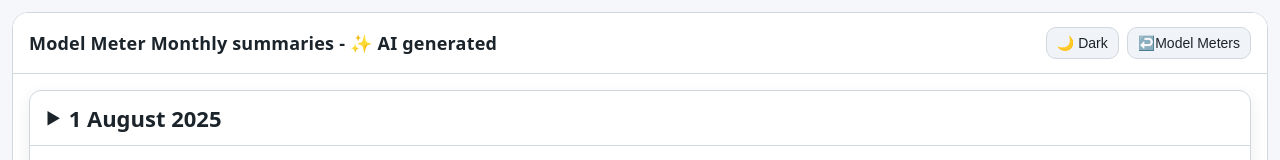
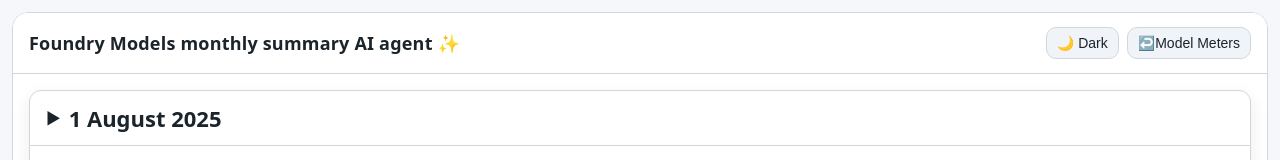
Before and after one commit to guygregory/modelmeters.com, a plain HTML site: page monthly/index.html in a window 1280 px wide. Shown: the top 160 px of the page. Drawn offline with nearby package versions, Linux system fonts and the light colour scheme; no server answers; files whose address does not match are found by name.

Commit message:
rename title

```diff
--- a/monthly/index.html
+++ b/monthly/index.html
@@ -58,7 +58,7 @@
 	<div class="container">
 		<div class="card">
 			<div class="card-hd">
-				<div class="title">Model Meter Monthly summaries - ✨ AI generated</div>
+				<div class="title">Foundry Models monthly summary AI agent ✨</div>
 				<div class="toolbar">
 					<button id="btn-theme" title="Toggle light/dark mode">🌗 Theme</button>
 					<button id="btn-back" title="Back to Model Meters">↩️Model Meters</button>
```
